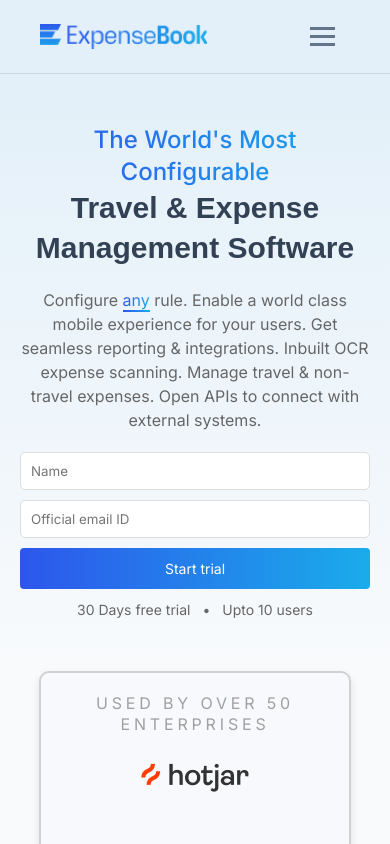
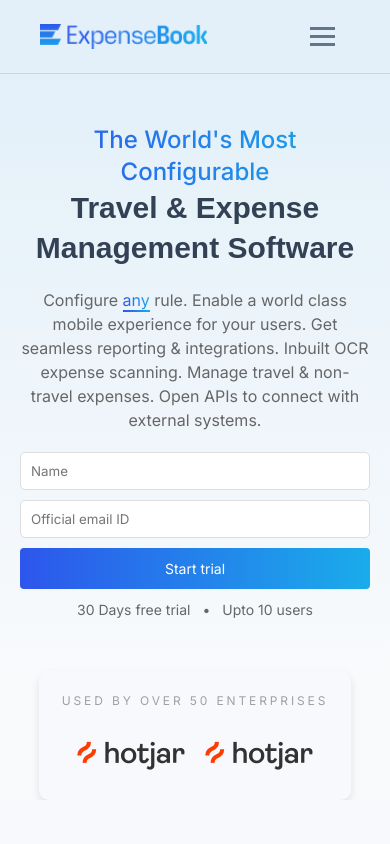
Before and after one commit to dhruvknowstocode/GoodSpace, a React (Vite) app: page / in a window 390 px wide. Shown: the top 844 px of the page. Built offline with nearby package versions, Linux system fonts and the light colour scheme; a web font is replaced by a local one.

Commit message:
fixed height issue

```diff
--- a/src/components/Hotjar.scss
+++ b/src/components/Hotjar.scss
@@ -6,8 +6,8 @@
   max-width: 80%;
   width: 100%;
   margin: 0 auto;
-    border: 2px solid #d1d1d1;
   box-shadow: 0 4px 8px rgba(0, 0, 0, 0.1);
+  border: none;
 }
 
 .enterprise-text {
@@ -16,7 +16,6 @@
   font-weight: 400;
   line-height: 20.48px;
   letter-spacing: 0.24em;
-    text-align: center;
   color: #a0a0a0;
   margin-bottom: 20px;
 }
@@ -26,7 +25,7 @@
   justify-content: center;
   align-items: center;
   gap: 70px;
-    flex-wrap: wrap;
+  flex-wrap: nowrap;
   padding: 0 20px;
 }
 
@@ -36,3 +35,14 @@
   object-fit: contain;
   max-width: 100%;
 }
+
+@media (max-width: 768px) {
+  .enterprise-text{
+    font-size: 12px;
+  }
+  .logo-container {
+    gap: 20px;
+    flex-wrap: nowrap;
+    overflow: hidden;
+  }
+}
```
Lines whose indentation alone changed are shown as unchanged.
